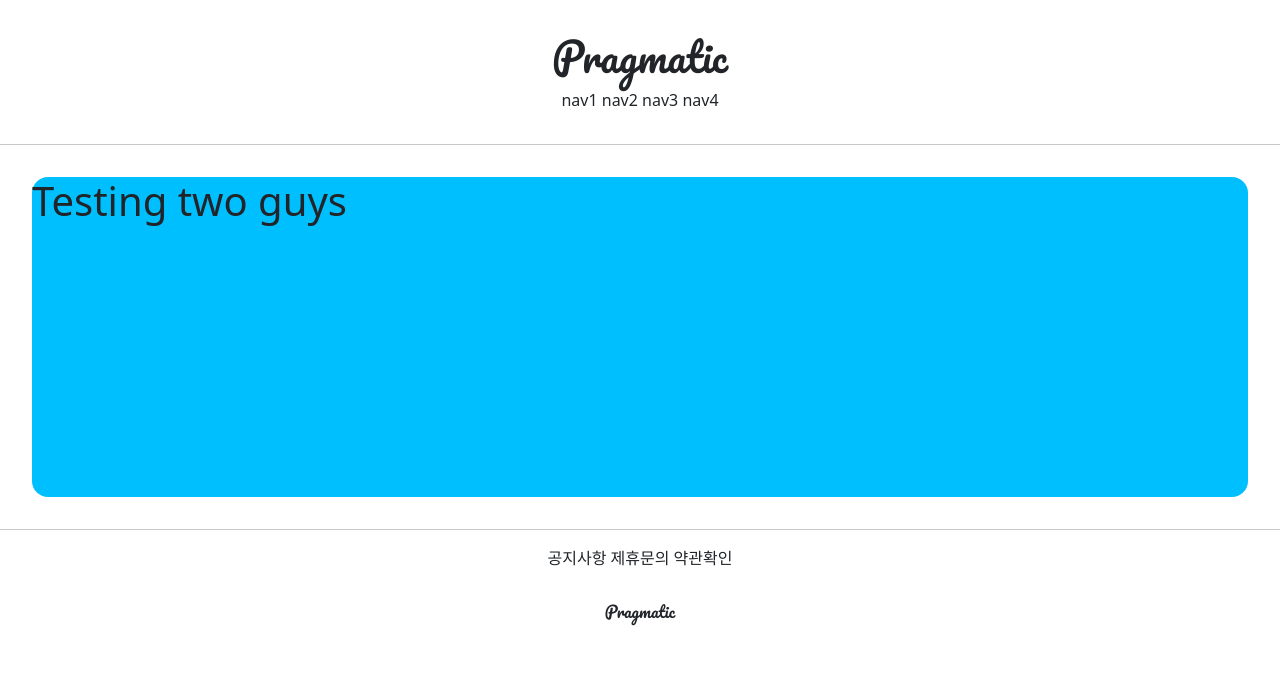
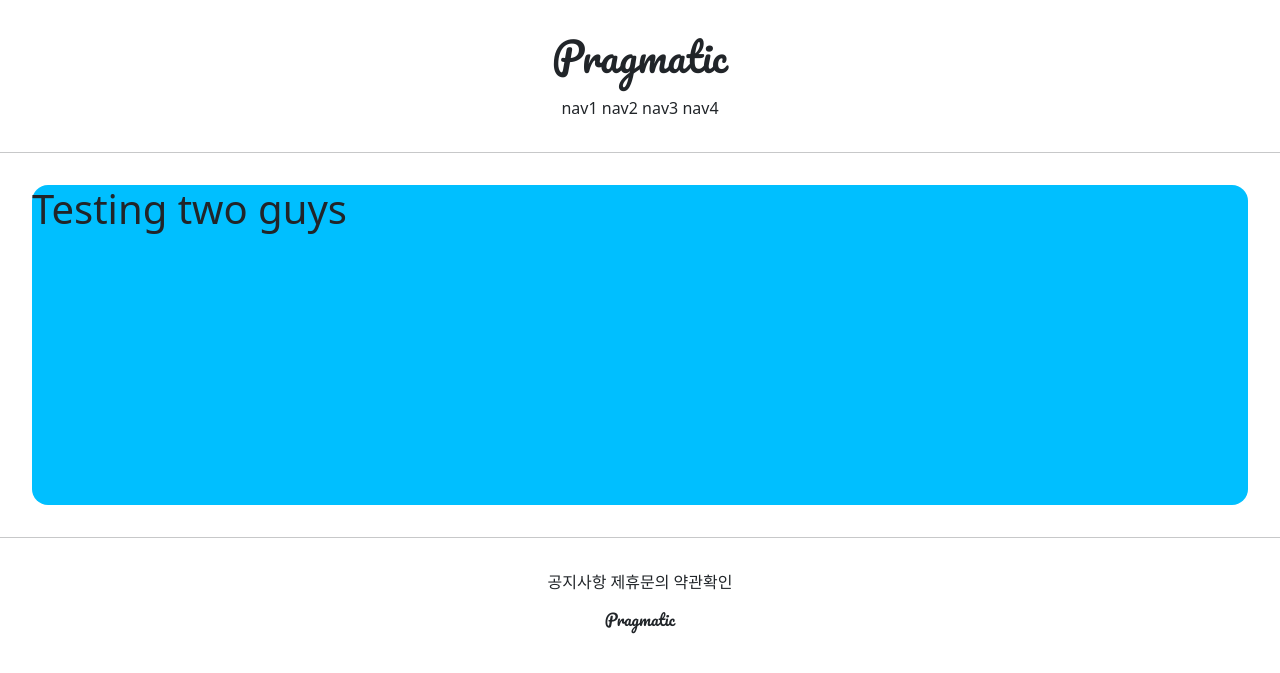
Before and after one commit to Gosorasora/Pinterest, a Django app: page /account/helloWorld in a window 1280 px wide. Shown: the top 673 px of the page. Run offline with Django 5.2, Linux system fonts and the light colour scheme; some web fonts are replaced.

Commit message:
Django course 11

```diff
--- /dev/null
+++ b/static/base.css
@@ -0,0 +1,19 @@
+.pramatic_logo {
+    font-family: 'Pacifico' , cursive;
+}
+
+.pramatic_header {
+    text-align: center;  margin: 2rem 0;
+}
+
+.pramatic_header_navigation {
+    text-align: center;  margin: 1rem;
+}
+
+.pramatic_footer {
+    text-align: center; margin :2rem;
+}
+
+.pramatic_footer_navigation {
+    text-align: center; margin :1rem;
+}
--- a/templates/footer.html
+++ b/templates/footer.html
@@ -1,11 +1,9 @@
-<div style="text-align: center">
-    <div style="text-align: center; ">
+<div class="pramatic_footer">
+
+    <div class="pramatic_footer_navigation">
         <span>공지사항</span>
         <span>제휴문의</span>
         <span>약관확인</span>
     </div>
-    <div style="margin: 1rem; margin-top: 2rem; font-family: Pacifico">
-        <h6>Pragmatic</h6>
-    </div>
-
+        <h6 class="pramatic_logo">Pragmatic</h6>
 </div>
--- a/templates/head.html
+++ b/templates/head.html
@@ -1,3 +1,5 @@
+{% load static %}
+
 <head>
     <meta charset="UTF-8">
     {#bootstrap link#}
@@ -8,4 +10,8 @@
     <link rel="preconnect" href="https://fonts.googleapis.com">
     <link rel="preconnect" href="https://fonts.gstatic.com" crossorigin>
     <link href="https://fonts.googleapis.com/css2?family=Pacifico&family=Playwrite+IT+Moderna:wght@100..400&display=swap" rel="stylesheet">
+
+    {#default css link#}
+    <link rel="stylesheet" type="text/css" href="{% static "base.css" %}">
+
 </head>
--- a/templates/header.html
+++ b/templates/header.html
@@ -1,9 +1,12 @@
-<div style="text-align: center; margin: 2rem 2rem;">
-    <div style=" font-family: Pacifico">
-        <h1>Pragmatic</h1>
+<div class="pramatic_header">
+
+    <h1 class="pramatic_logo" >Pragmatic</h1>
+
+    <div class="pramatic_header_navigation">
+        <span>nav1</span>
+        <span>nav2</span>
+        <span>nav3</span>
+        <span>nav4</span>
     </div>
-    <span>nav1</span>
-    <span>nav2</span>
-    <span>nav3</span>
-    <span>nav4</span>
+
 </div>
```
Also changed, not shown: pragmetic/settings.py (+8 -0 lines).
